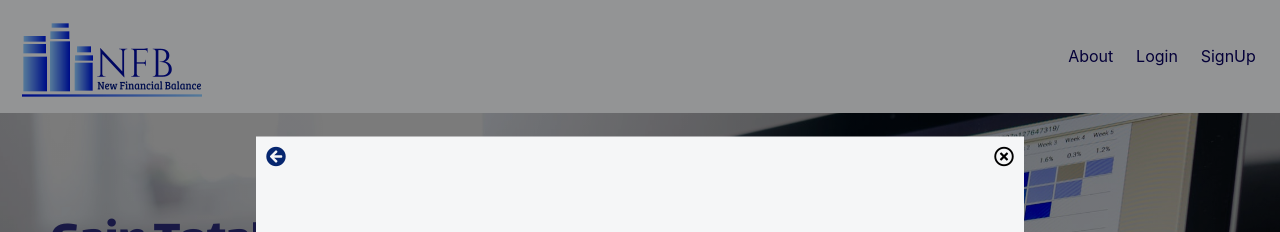
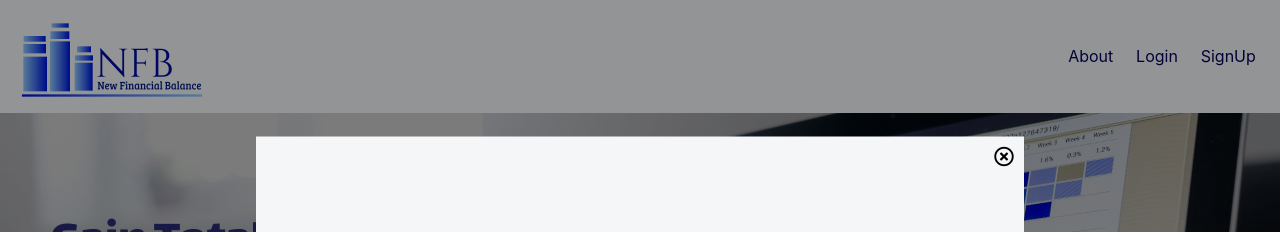
Before and after one commit to uriel87/nfbclient, a React (Create React App) app: page / in a window 1280 px wide. Both pictures are taken after a click on the button "Login". Shown: the top 232 px of the page. Built offline with nearby package versions, Linux system fonts and the light colour scheme; a web font is replaced by a local one.

Commit message:
remove back btn from login actions cmp

```diff
--- a/src/app/components/loginActions/loginActions.js
+++ b/src/app/components/loginActions/loginActions.js
@@ -15,7 +15,7 @@ const LoginActions = (props) => {
 
     return (
         <div className="balance-container">
-            <BackBtn />
+            {/* <BackBtn /> */}
             <BrowserRouter>
                 <div className="content">
                     <Switch>
```
